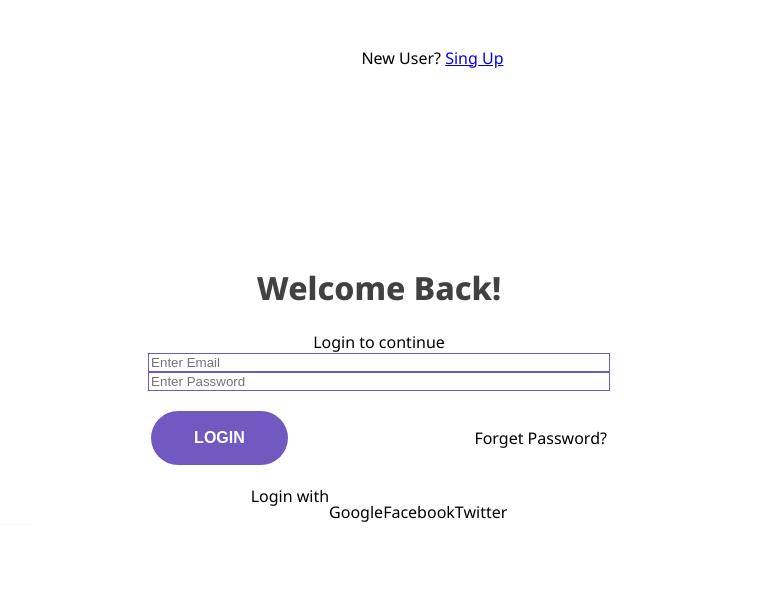
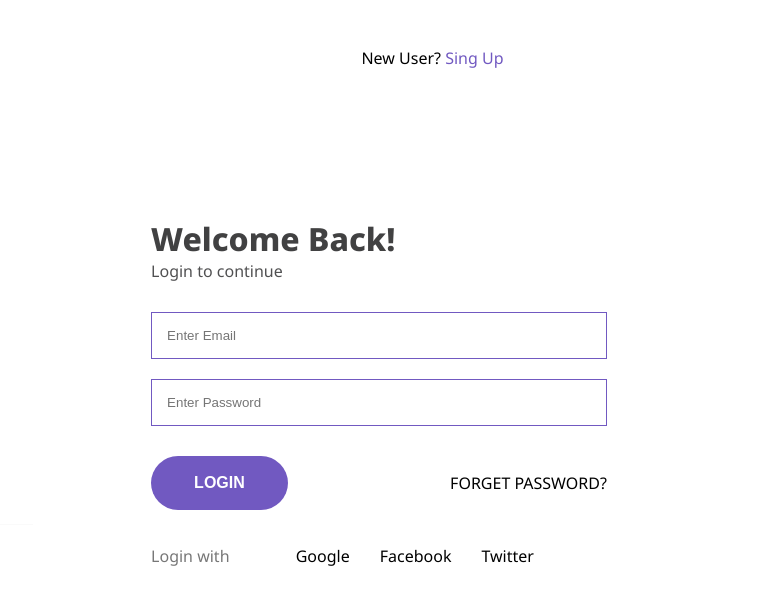
Before and after one commit to Eduxsn/Company-Login-Page, a plain HTML site: page index.html in a window 1280 px wide. Shown: the full height of the page, 517-1280 px from the left. Drawn offline with Linux system fonts and the light colour scheme.

Commit message:
Finished web page

```diff
--- a/style.css
+++ b/style.css
@@ -15,6 +15,11 @@ body {
 
 .menu-and-logo > img {
     width: 100px;
+}
+
+.menu-and-logo > span a {
+    text-decoration: none;
+    color: #7159c1;
 }
 
 .card-login {
@@ -55,11 +60,24 @@ body {
 .right-login-card > input {
     width: 100%;
     border: 1px solid #7159c1;
+    margin: 10px;
+    padding: 15px;
+    box-sizing: border-box;
 }
 
 .right-login-card > h1 {
+    width: 100%;
+    display: inline-block;
     color: #414142;
     align-items: baseline;
+    margin: 0;
+}
+
+.right-login-card > span {
+    width: 100%;
+    font-weight: 100;
+    color: #262627ce;
+    margin-bottom: 20px;
 }
 
 .btn-login-frgpass {
@@ -79,6 +97,31 @@ body {
     width: 30%;
 }
 
+.btn-login-frgpass > p {
+    text-transform: uppercase;
+}
+
 .social-login, .social-icons {
     display: flex;
 }
+
+.social-login {
+    width: 100%;
+    display: flex;
+    align-items: center;
+    justify-items: center;
+    margin-top: 15px;
+}
+
+.social-login > .text {
+    color: rgb(119, 119, 119);
+}
+
+.social-icons {
+    width: 70%;
+    margin-left: 4vw;
+}
+
+.social-icons > p {
+    margin: 0 15px;
+}
```
Also changed, not shown: index.html (indentation only).
